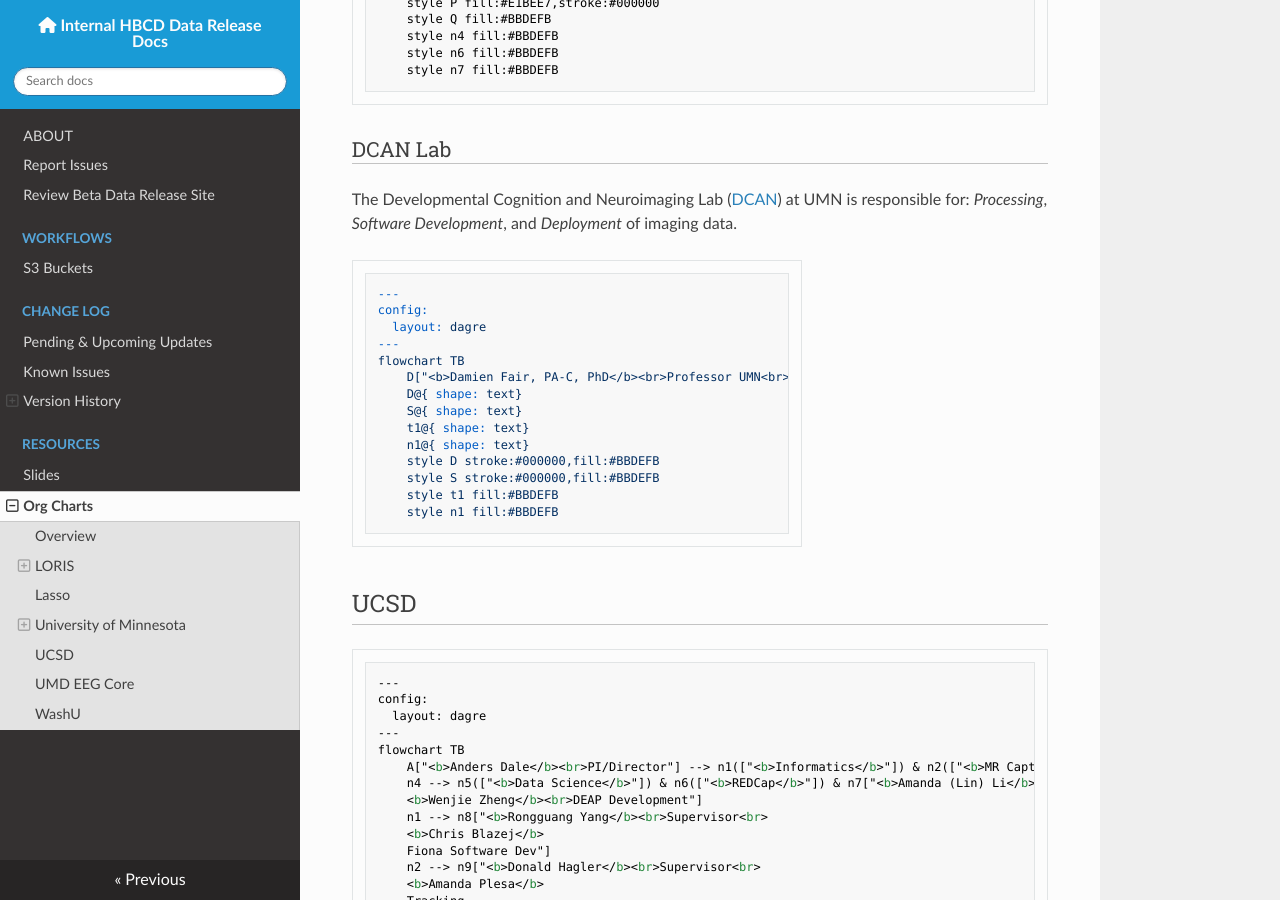
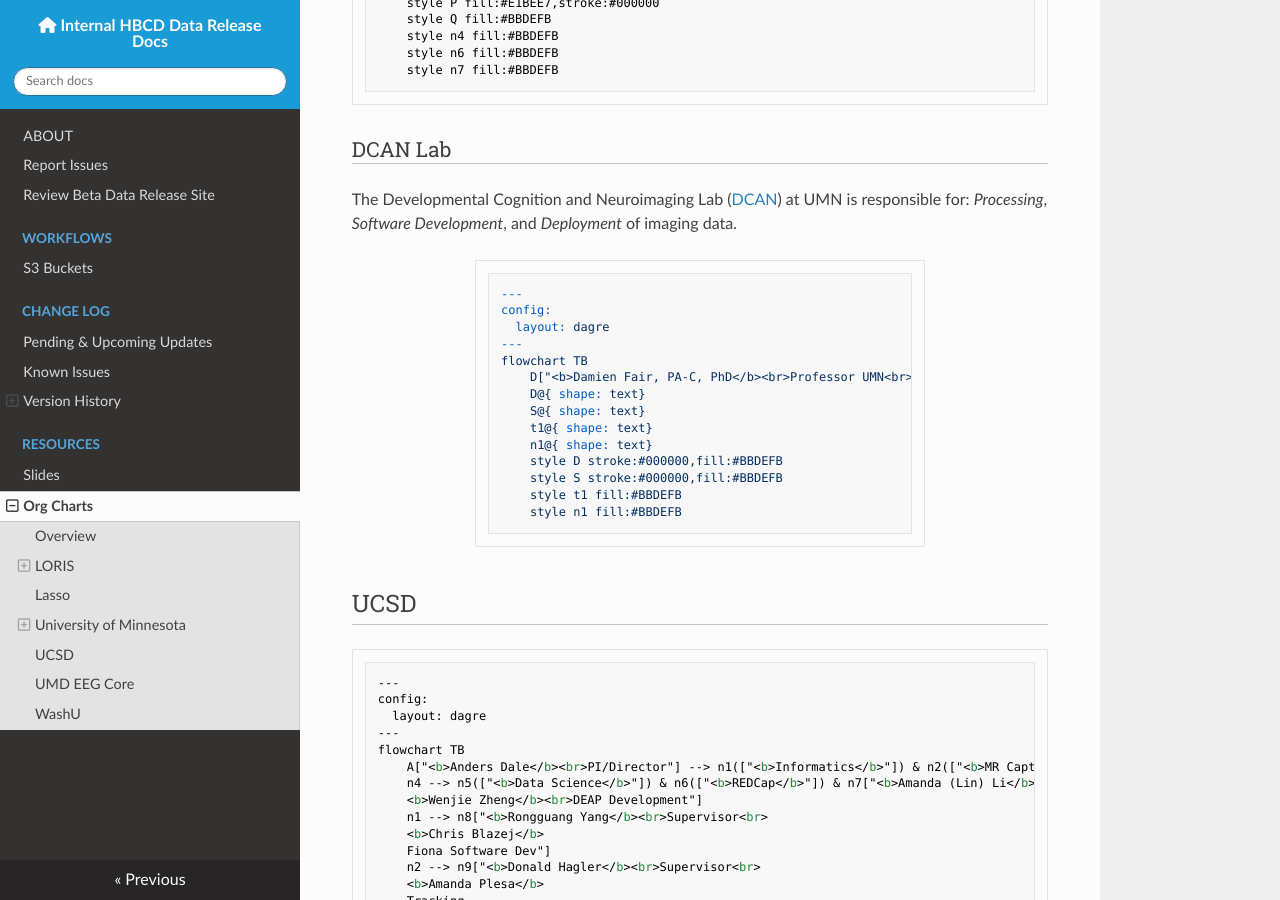
Before and after one commit to DCAN-Labs/hbcd-docs-internal, an MkDocs documentation site: the page built from docs/orgcharts.md, in a window 1280 px wide and 900 px high, scrolled down 5012 px. Built offline with MkDocs 1.6.1, drawn with Linux system fonts in a browser that asks for light colours; nearby versions of some CDN libraries.

Commit message:
center DCAN chart

````diff
--- a/docs/orgcharts.md
+++ b/docs/orgcharts.md
@@ -464,7 +464,7 @@ flowchart TB
 
 ### DCAN Lab
 The Developmental Cognition and Neuroimaging Lab ([DCAN](https://innovation.umn.edu/developmental-cognition-and-neuroimaging-lab)) at UMN is responsible for: *Processing*, *Software Development*, and *Deployment* of imaging data.
-<div style="width: 450px;">
+<div style="width: 450px; margin: 0 auto;">
 ```mermaid
 ---
 config:
````
